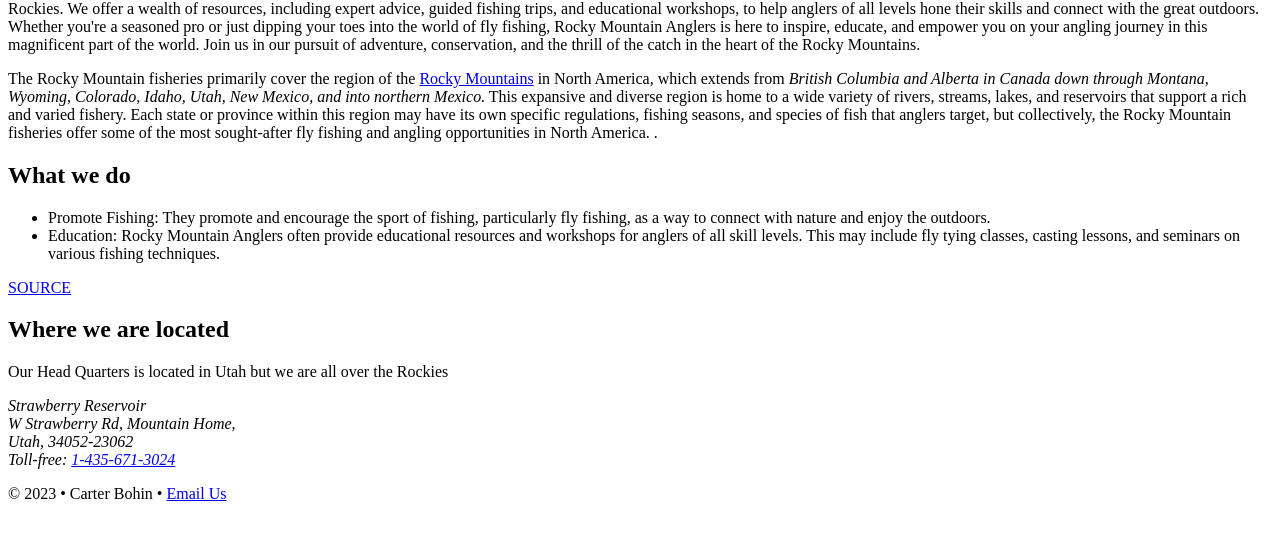
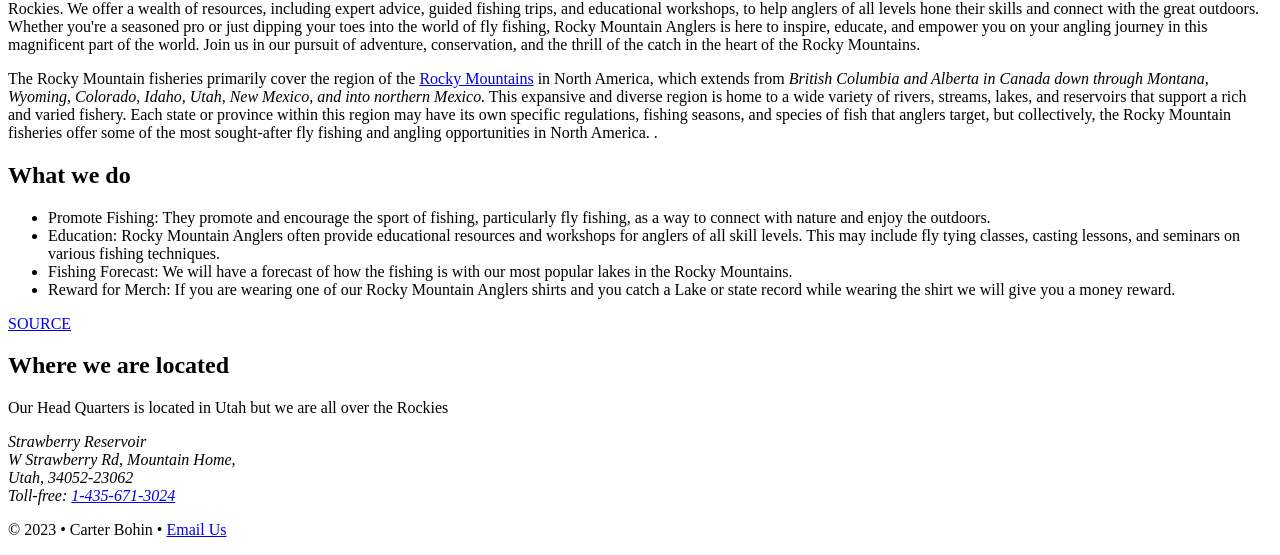
Before and after one commit to Carterbohin/dwdd1600, a plain HTML site: page 03hand-coding/index.html in a window 1280 px wide. Shown: the part 266-821 px from the top of the page. Before the commit the page ends 800 px from the top, so only its background shows below. Drawn offline with Linux system fonts and the light colour scheme.

Commit message:
Changes Made

```diff
--- a/03hand-coding/index.html
+++ b/03hand-coding/index.html
@@ -31,6 +31,8 @@
             <ul>
                 <li>Promote Fishing: They promote and encourage the sport of fishing, particularly fly fishing, as a way to connect with nature and enjoy the outdoors.</li>
                 <li>Education: Rocky Mountain Anglers often provide educational resources and workshops for anglers of all skill levels. This may include fly tying classes, casting lessons, and seminars on various fishing techniques.</li>
+                <li>Fishing Forecast: We will have a forecast of how the fishing is with our most popular lakes in the Rocky Mountains.</li>
+                <li>Reward for Merch: If you are wearing one of our Rocky Mountain Anglers shirts and you catch a Lake or state record while wearing the shirt we will give you a money reward.</li>
             </ul>
             <p><a href="https://www.mycoloradoparks.com/things-to-do/lakes-inside-rocky-mountain/" target="_blank" rel="noopener">SOURCE</a></p>
 
```
